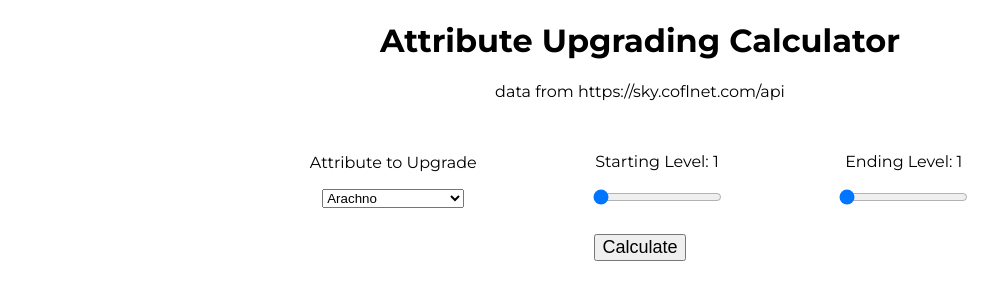
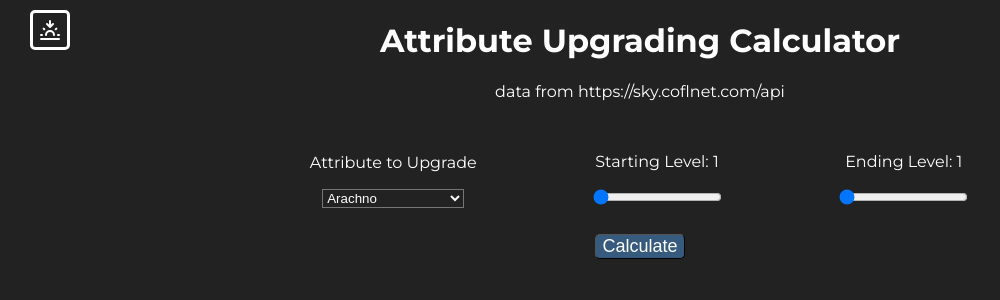
Before and after one commit to hoch98/attribute-calculator, a plain HTML site: page index.html in a window 1280 px wide. Shown: the whole page, without its empty margins (0-1000 px from the left). Drawn offline with Linux system fonts and the light colour scheme.

Commit message:
added default dark mode

```diff
--- a/css/main.css
+++ b/css/main.css
@@ -14,6 +14,24 @@ h1 {
     align-items: center;
 }
 
+.dark {
+    color: white;
+    background-color: #222222;
+}
+
+.themeChanger {
+    position: absolute;
+    left: 30px;
+    top: 10px;
+    border: solid black;
+    padding: 5px;
+    border-radius: 5px;
+}
+
+.dark .themeChanger {
+    border: solid white;
+}
+
 body div {
     text-align: center;
     display: inline-block;
@@ -26,8 +44,15 @@ body div {
     justify-content: center;
 }
 
+.dark button {
+    background-color: rgb(55, 90, 127);
+    color: white;
+}
+
 #calculateButton {
     font-size: large;
+    border-width: 1px;
+    border-radius: 5px;
 }
 
 #resultsContainer {
@@ -44,6 +69,7 @@ body div {
 h3 button{
     margin: 0;
     margin-left: 1%;
-    font-size: large;
+    font-size: x-large;
     display: inline;
+    border: none;
 }
--- a/index.html
+++ b/index.html
@@ -8,16 +8,32 @@
     <title>Attribute Upgrading Calculator
     </title>
 </head>
-<body>
+<body class="dark">
+    <svg
+        xmlns="http://www.w3.org/2000/svg"
+        width="24"
+        height="24"
+        viewBox="0 0 24 24"
+        fill="none"
+        stroke="currentColor"
+        stroke-width="2"
+        stroke-linecap="round"
+        stroke-linejoin="round"
+        class="themeChanger dark"
+        >
+        <path d="M3 17h1m16 0h1m-15.4 -6.4l.7 .7m12.1 -.7l-.7 .7m-9.7 5.7a4 4 0 0 1 8 0" />
+        <path d="M3 21l18 0" />
+        <path d="M12 3v6l3 -3m-6 0l3 3" />
+    </svg>
     <h1>
         Attribute Upgrading Calculator
     </h1>
     <p style="text-align: center;">data from https://sky.coflnet.com/api</p>
     <br>
-    <div id="inputSelectors">
+    <div id="inputSelectors" class="dark">
         <div id="attributeSelectorContainer">
             <p>Attribute to Upgrade</p>
-            <select name="attributeSelector" id="attributeSelector">
+            <select name="attributeSelector" id="attributeSelector" class="dark">
                 <option value="arachno">Arachno</option>
                 <option value="arachno_resistance">Arachno Resistance</option>
                 <option value="attack_speed">Attack Speed</option>
@@ -67,7 +83,7 @@
         </div>
     </div>
     <div id="calculateContainer">
-        <button id="calculateButton">Calculate</button>
+        <button id="calculateButton" class="dark">Calculate</button>
     </div>
     <div id="resultsContainer">
 
--- a/js/main.js
+++ b/js/main.js
@@ -142,3 +142,25 @@ document.querySelector("#calculateButton").onclick = async () => {
     }
     running = false
 }
+
+let theme = "dark"
+
+document.querySelector(".themeChanger").onclick = () => {
+    if (theme == "dark") {
+        console.log("hi")
+        document.body.classList.remove("dark")
+        document.querySelector("#inputSelectors").classList.remove("dark")
+        document.querySelector("#attributeSelector").classList.remove("dark")
+        document.querySelector("#calculateButton").classList.remove("dark")
+        document.querySelector(".themeChanger").classList.remove("dark")
+        theme = "light"
+    }
+    else  {
+        document.body.classList.add("dark")
+        document.querySelector("#inputSelectors").classList.add("dark")
+        document.querySelector("#attributeSelector").classList.add("dark")
+        document.querySelector("#calculateButton").classList.add("dark")
+        document.querySelector(".themeChanger").classList.add("dark")
+        theme = "dark"
+    }
+}
```
